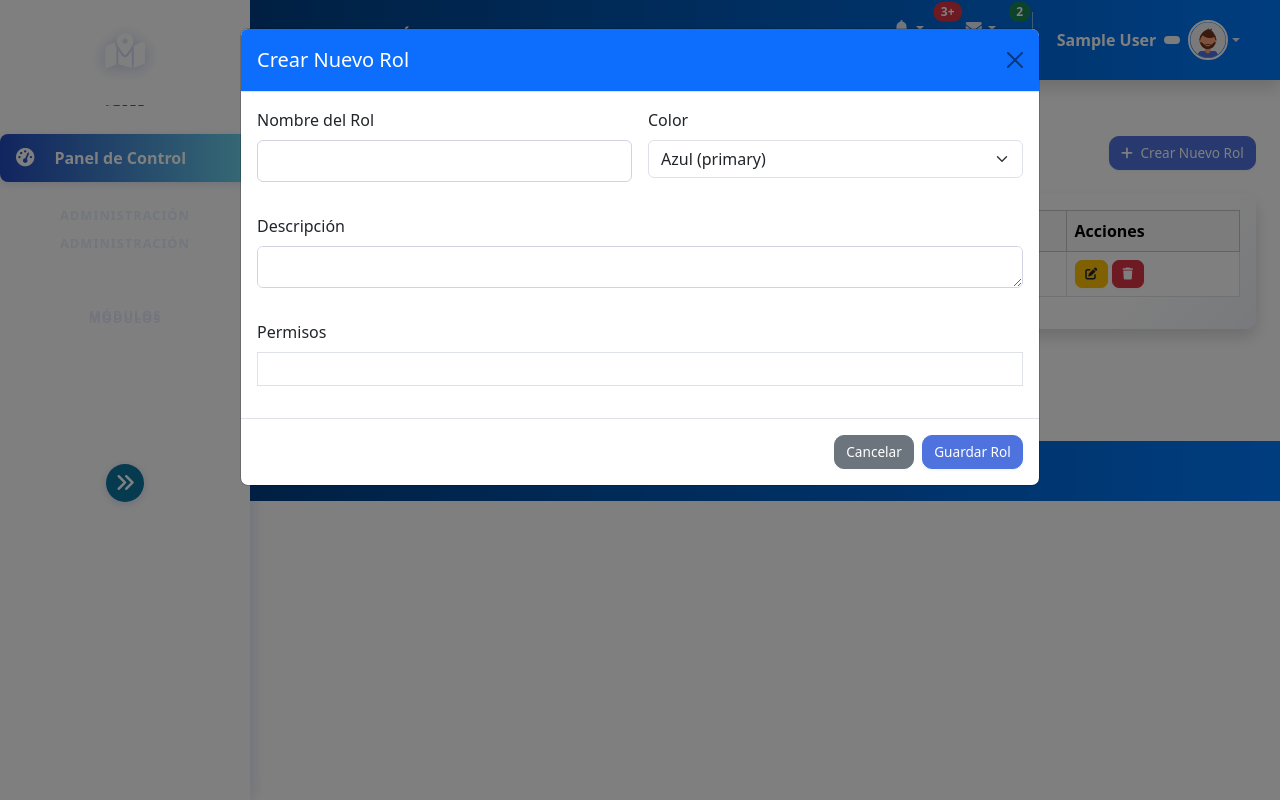
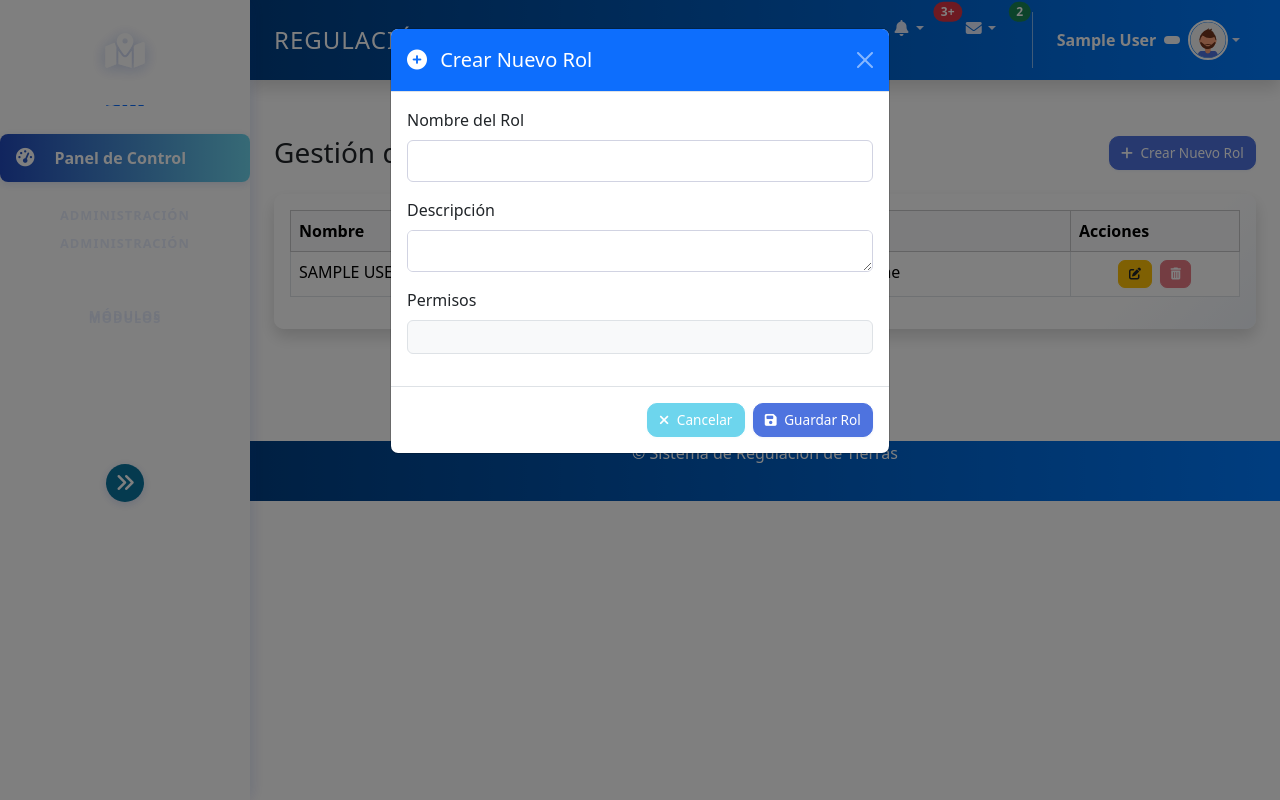
Before and after one commit to domjosepy/gestion_de_tierras, a Django app: page /roles/ in a window 1280 px wide, after a click on "Crear Nuevo Rol". Run offline with Django 5.2, Linux system fonts and the light colour scheme; a user stored in the database is signed in; tables that the repository leaves empty hold one stand-in row (values such as "Sample post"); some libraries are stand-ins or nearby versions.

Commit message:
Arreglos: Editar y eliminar roles. listar roles

```diff
--- a/administrador/urls.py
+++ b/administrador/urls.py
@@ -1,5 +1,11 @@
 from django.urls import path
-from .views import LoginView, HomeView, AdminView, InvitadoView, SignUpView, CustomPasswordChangeView, edit_profile, test_toast, RolListView, RolCreateView, RolUpdateView, RolDeleteView, SimpleUserCreateView, asignar_rol_usuario, cambiar_estado_usuario
+from .views import (
+    LoginView, HomeView, AdminView, InvitadoView, SignUpView,
+    CustomPasswordChangeView, edit_profile, test_toast,
+    RolListView, RolCreateView, SimpleUserCreateView,
+    asignar_rol_usuario, cambiar_estado_usuario,
+    editar_rol, eliminar_rol
+)
 from django.contrib.auth.views import LogoutView
 
 urlpatterns = [
@@ -27,8 +33,9 @@ urlpatterns = [
     # ------------------------------------
     path('roles/', RolListView.as_view(), name='listar_roles'),
     path('roles/crear/', RolCreateView.as_view(), name='crear_rol'),
-    path('roles/editar/<int:pk>/', RolUpdateView.as_view(), name='editar_rol'),
-    path('roles/eliminar/<int:pk>/', RolDeleteView.as_view(), name='eliminar_rol'),
+    path('roles/editar/<int:rol_id>/', editar_rol, name='editar_rol'),
+    path('roles/eliminar/<int:rol_id>/', eliminar_rol, name='eliminar_rol'),
+
 
     #---------------------------------------------
     # 4. Vistas de Crear usuario Form desde admin
--- a/administrador/views.py
+++ b/administrador/views.py
@@ -15,7 +15,7 @@ from django.urls import reverse_lazy
 from django.utils.decorators import method_decorator
 from django.views.decorators.csrf import csrf_exempt
 from django.views.decorators.http import require_POST
-from django.views.generic import TemplateView, CreateView, ListView, UpdateView, DeleteView
+from django.views.generic import TemplateView, CreateView, ListView
 
 # Local application imports
 from .forms import CustomUserCreationForm, CustomPasswordChangeForm, SimpleUserCreationForm
@@ -193,25 +193,26 @@ class RolCreateView(LoginRequiredMixin, CreateView):
         messages.error(self.request, 'Error al crear el rol. Por favor revise los datos.')
         return super().form_invalid(form)
 
-class RolUpdateView(LoginRequiredMixin, UpdateView):
-    model = Rol
-    fields = ['nombre', 'descripcion', 'color', 'permisos']
-    template_name = 'includes/administrador/modal/roles/editar_rol_modal.html'
-    success_url = reverse_lazy('listar_roles')
+def editar_rol(request, rol_id):
+    rol = get_object_or_404(Rol, id=rol_id)
+    if request.method == 'POST':
+        rol.nombre = request.POST.get('nombre')
+        rol.descripcion = request.POST.get('descripcion')
+        permisos_ids = request.POST.getlist('permisos')
+        rol.permisos.set(permisos_ids)
+        rol.save()
+        messages.success(request, "Rol actualizado correctamente.")
+        return redirect('listar_roles')
+    return redirect('listar_roles')
 
-    def form_valid(self, form):
-        response = super().form_valid(form)
-        messages.success(self.request, f'Rol "{self.object.nombre}" actualizado exitosamente!')
-        return response
-
-class RolDeleteView(LoginRequiredMixin, DeleteView):
-    model = Rol
-    success_url = reverse_lazy('listar_roles')
-
-    def delete(self, request, *args, **kwargs):
-        response = super().delete(request, *args, **kwargs)
-        messages.success(self.request, f'Rol eliminado exitosamente!')
-        return response
+def eliminar_rol(request, rol_id):
+    rol = get_object_or_404(Rol, id=rol_id)
+    if rol.user_set.exists():
+        messages.error(request, "No se puede eliminar este rol porque tiene usuarios asociados.")
+    else:
+        rol.delete()
+        messages.success(request, "Rol eliminado correctamente.")
+    return redirect('listar_roles')
 
 #=============================================================
 # VISTA PERSONALIZADA PARA CREAR USUARIOS CON EL ADMINISTRADOR
--- a/templates/administrador/administrador_dashboard.html
+++ b/templates/administrador/administrador_dashboard.html
@@ -112,7 +112,7 @@
                 </li>
             </ul>
 
-            <!-- 🔹 Botones exportación -->
+            <!-- Botones exportación -->
             <div class="btn-group" role="group">
                 <button class="btn btn-outline-secondary btn-sm" id="exportCsvBtn-usuarios" title="Exportar CSV">
                     <i class="fas fa-file-csv"></i>
--- a/templates/administrador/listar_roles.html
+++ b/templates/administrador/listar_roles.html
@@ -20,7 +20,6 @@
                         <tr>
                             <th>Nombre</th>
                             <th>Descripción</th>
-                            <th>Color</th>
                             <th>Permisos</th>
                             <th>Acciones</th>
                         </tr>
@@ -28,36 +27,48 @@
                     <tbody>
                         {% for rol in roles %}
                         <tr>
-                            <td>
-                                <span class="badge bg-{{ rol.color }}">{{ rol.nombre }}</span>
-                            </td>
-                            <td>{{ rol.descripcion|truncatechars:50 }}</td>
-                            <td>{{ rol.color }}</td>
-                            <td>
-                                {% for permiso in rol.permisos.all|slice:":3" %}
-                                    <span class="badge bg-secondary">{{ permiso.name }}</span>
-                                {% endfor %}
-                                {% if rol.permisos.count > 3 %}...{% endif %}
-                            </td>
-                            <td>
-                                <button class="btn btn-sm btn-warning"
+                            <td class="text-uppercase">{{ rol.nombre }}</td>
+                            <td>{{ rol.descripcion }}</td>
+                            <td>{{ rol.permisos|default:"-" }}</td>
+                            <td class="text-center">
+                                <!-- Botón editar -->
+                                <button
+                                    class="btn btn-sm btn-warning me-1"
                                     data-bs-toggle="modal"
                                     data-bs-target="#editarRolModal"
-                                        data-rolid="{{ rol.id }}">
+                                    data-rolid="{{ rol.id }}"
+                                    data-rolnombre="{{ rol.nombre }}"
+                                    data-roldescripcion="{{ rol.descripcion }}"
+                                    data-bs-toggle="tooltip"
+                                    title="Editar rol">
                                     <i class="fas fa-edit"></i>
                                 </button>
-                                <button class="btn btn-sm btn-danger"
+
+                                <!-- Botón eliminar -->
+                                {% if not rol.user_set.exists %}
+                                <button
+                                    class="btn btn-sm btn-danger"
                                     data-bs-toggle="modal"
                                     data-bs-target="#eliminarRolModal"
                                     data-rolid="{{ rol.id }}"
-                                        data-rolnombre="{{ rol.nombre }}">
-                                    <i class="fas fa-trash"></i>
+                                    data-rolnombre="{{ rol.nombre }}"
+                                    data-bs-toggle="tooltip"
+                                    title="Eliminar rol">
+                                    <i class="fas fa-trash-alt"></i>
                                 </button>
+                                {% else %}
+                                <button class="btn btn-sm btn-danger" disabled
+                                        data-bs-toggle="tooltip"
+                                        title="No se puede eliminar: rol en uso">
+                                    <i class="fas fa-trash-alt"></i>
+                                </button>
+                                {% endif %}
                             </td>
+
                         </tr>
                         {% empty %}
                         <tr>
-                            <td colspan="5" class="text-center">No hay roles registrados</td>
+                            <td colspan="4" class="text-center">No hay roles registrados</td>
                         </tr>
                         {% endfor %}
                     </tbody>
@@ -67,10 +78,59 @@
     </div>
 </div>
 
-<!-- Modals -->
+<!-- Modales -->
 {% include 'includes/administrador/modal/roles/crear_rol_modal.html' %}
-{% include 'includes/administrador/modal/roles/editar_rol_modal.html' %}
-{% include 'includes/administrador/modal/roles/eliminar_rol_modal.html' %}
+
+<!-- Modal edición (dinámico) -->
+<div class="modal fade" id="editarRolModal" tabindex="-1">
+  <div class="modal-dialog">
+    <form method="post" id="editarRolForm">
+      {% csrf_token %}
+      <div class="modal-content">
+        <div class="modal-header">
+          <h5 class="modal-title">Editar Rol</h5>
+          <button type="button" class="btn-close" data-bs-dismiss="modal"></button>
+        </div>
+        <div class="modal-body">
+          <div class="mb-3">
+            <label for="rolNombre" class="form-label">Nombre</label>
+            <input type="text" name="nombre" id="rolNombre" class="form-control" required>
+          </div>
+          <div class="mb-3">
+            <label for="rolDescripcion" class="form-label">Descripción</label>
+            <textarea name="descripcion" id="rolDescripcion" class="form-control"></textarea>
+          </div>
+        </div>
+        <div class="modal-footer">
+          <button type="button" class="btn btn-secondary" data-bs-dismiss="modal">Cancelar</button>
+          <button type="submit" class="btn btn-primary">Guardar cambios</button>
+        </div>
+      </div>
+    </form>
+  </div>
+</div>
+
+<!-- Modal eliminación (dinámico) -->
+<div class="modal fade" id="eliminarRolModal" tabindex="-1">
+  <div class="modal-dialog">
+    <form method="post" id="eliminarRolForm">
+      {% csrf_token %}
+      <div class="modal-content">
+        <div class="modal-header">
+          <h5 class="modal-title">Eliminar Rol</h5>
+          <button type="button" class="btn-close" data-bs-dismiss="modal"></button>
+        </div>
+        <div class="modal-body">
+          <p>¿Seguro que deseas eliminar el rol <strong id="rolNombreEliminar"></strong>?</p>
+        </div>
+        <div class="modal-footer">
+          <button type="button" class="btn btn-secondary" data-bs-dismiss="modal">Cancelar</button>
+          <button type="submit" class="btn btn-danger">Eliminar</button>
+        </div>
+      </div>
+    </form>
+  </div>
+</div>
 
 {% endblock %}
 
@@ -88,23 +148,36 @@ document.addEventListener('DOMContentLoaded', function() {
         }
     });
 
-    // Configurar modales de edición/eliminación
-    document.querySelectorAll('[data-bs-target="#editarRolModal"]').forEach(btn => {
-        btn.addEventListener('click', function() {
-            const rolId = this.getAttribute('data-rolid');
-            // Aquí podrías cargar los datos del rol via AJAX si prefieres
-            document.getElementById('editarRolForm').action = `/roles/editar/${rolId}/`;
-        });
+    // Modal Editar Rol
+    const editarRolModal = document.getElementById('editarRolModal');
+    editarRolModal.addEventListener('show.bs.modal', function (event) {
+        const button = event.relatedTarget;
+        const rolId = button.getAttribute('data-rolid');
+        const rolNombre = button.getAttribute('data-rolnombre');
+        const rolDescripcion = button.getAttribute('data-roldescripcion');
+
+        const form = editarRolModal.querySelector('#editarRolForm');
+        form.action = `/roles/editar/${rolId}/`;
+        form.querySelector('#rolNombre').value = rolNombre;
+        form.querySelector('#rolDescripcion').value = rolDescripcion;
     });
 
-    document.querySelectorAll('[data-bs-target="#eliminarRolModal"]').forEach(btn => {
-        btn.addEventListener('click', function() {
-            const rolId = this.getAttribute('data-rolid');
-            const rolNombre = this.getAttribute('data-rolnombre');
-            document.getElementById('eliminarRolForm').action = `/roles/eliminar/${rolId}/`;
+    // Modal Eliminar Rol
+    const eliminarRolModal = document.getElementById('eliminarRolModal');
+    eliminarRolModal.addEventListener('show.bs.modal', function (event) {
+        const button = event.relatedTarget;
+        const rolId = button.getAttribute('data-rolid');
+        const rolNombre = button.getAttribute('data-rolnombre');
+
+        const form = eliminarRolModal.querySelector('#eliminarRolForm');
+        form.action = `/roles/eliminar/${rolId}/`;
         document.getElementById('rolNombreEliminar').textContent = rolNombre;
     });
 });
+// Inicializar tooltips
+document.querySelectorAll('[data-bs-toggle="tooltip"]').forEach(el => {
+    new bootstrap.Tooltip(el);
 });
+
 </script>
 {% endblock %}
--- a/templates/includes/administrador/modal/roles/crear_rol_modal.html
+++ b/templates/includes/administrador/modal/roles/crear_rol_modal.html
@@ -1,64 +1,58 @@
+<!-- Modal Crear Rol -->
 <div class="modal fade" id="crearRolModal" tabindex="-1" aria-labelledby="crearRolModalLabel" aria-hidden="true">
-    <div class="modal-dialog modal-lg">
-        <div class="modal-content">
-            <div class="modal-header bg-primary text-white">
-                <h5 class="modal-title" id="crearRolModalLabel">Crear Nuevo Rol</h5>
-                <button type="button" class="btn-close" data-bs-dismiss="modal" aria-label="Close"></button>
-            </div>
+  <div class="modal-dialog">
     <form method="post" action="{% url 'crear_rol' %}">
       {% csrf_token %}
+      <div class="modal-content">
+        <!-- Encabezado -->
+        <div class="modal-header bg-primary text-white">
+          <h5 class="modal-title" id="crearRolModalLabel">
+            <i class="fas fa-plus-circle me-2"></i> Crear Nuevo Rol
+          </h5>
+          <button type="button" class="btn-close btn-close-white" data-bs-dismiss="modal" aria-label="Cerrar"></button>
+        </div>
+
+        <!-- Cuerpo -->
         <div class="modal-body">
-                    <div class="row g-3">
-                        <div class="col-md-6">
           <div class="mb-3">
             <label for="nombre" class="form-label">Nombre del Rol</label>
             <input type="text" class="form-control" id="nombre" name="nombre" required>
           </div>
-                        </div>
-                        <div class="col-md-6">
-                            <div class="mb-3">
-                                <label for="color" class="form-label">Color</label>
-                                <select class="form-select" id="color" name="color" required>
-                                    <option value="primary">Azul (primary)</option>
-                                    <option value="secondary">Gris (secondary)</option>
-                                    <option value="success">Verde (success)</option>
-                                    <option value="danger">Rojo (danger)</option>
-                                    <option value="warning">Amarillo (warning)</option>
-                                    <option value="info">Celeste (info)</option>
-                                    <option value="dark">Negro (dark)</option>
-                                </select>
-                            </div>
-                        </div>
-                        <div class="col-12">
+
           <div class="mb-3">
             <label for="descripcion" class="form-label">Descripción</label>
             <textarea class="form-control" id="descripcion" name="descripcion" rows="2"></textarea>
           </div>
-                        </div>
-                        <div class="col-12">
+
           <div class="mb-3">
             <label class="form-label">Permisos</label>
-                                <div class="border p-3" style="max-height: 200px; overflow-y: auto;">
+            <div class="border rounded p-3 bg-light" style="max-height: 220px; overflow-y: auto;">
               {% for permiso in permisos %}
               <div class="form-check">
                 <input class="form-check-input" type="checkbox"
                        id="permiso_{{ permiso.id }}"
                        name="permisos" value="{{ permiso.id }}">
                 <label class="form-check-label" for="permiso_{{ permiso.id }}">
-                                            {{ permiso.name }} <small class="text-muted">({{ permiso.content_type.app_label }}.{{ permiso.codename }})</small>
+                  {{ permiso.name }}
+                  <small class="text-muted">({{ permiso.content_type.app_label }}.{{ permiso.codename }})</small>
                 </label>
               </div>
               {% endfor %}
             </div>
           </div>
         </div>
+
+        <!-- Footer -->
+        <div class="modal-footer">
+          <button type="button" class="btn btn-secondary" data-bs-dismiss="modal">
+            <i class="fas fa-times me-1"></i> Cancelar
+          </button>
+          <button type="submit" class="btn btn-primary">
+            <i class="fas fa-save me-1"></i> Guardar Rol
+          </button>
         </div>
-                </div>
-                <div class="modal-footer">
-                    <button type="button" class="btn btn-gray" data-bs-dismiss="modal">Cancelar</button>
-                    <button type="submit" class="btn btn-primary">Guardar Rol</button>
       </div>
     </form>
   </div>
 </div>
-</div>
+<!-- Fin Modal Crear Rol -->
--- a/templates/includes/administrador/modal/roles/editar_rol_modal.html
+++ b/templates/includes/administrador/modal/roles/editar_rol_modal.html
@@ -1,25 +1,54 @@
-<div class="modal fade" id="editarRolModal" tabindex="-1" aria-labelledby="editarRolModalLabel" aria-hidden="true">
-    <div class="modal-dialog modal-lg">
+<!-- Modal Editar Rol -->
+<div class="modal fade" id="editarRolModal{{ rol.id }}" tabindex="-1" aria-labelledby="editarRolModalLabel{{ rol.id }}" aria-hidden="true">
+  <div class="modal-dialog modal-lg modal-dialog-centered">
     <div class="modal-content">
-            <div class="modal-header bg-warning text-white">
-                <h5 class="modal-title" id="editarRolModalLabel">Editar Rol</h5>
-                <button type="button" class="btn-close" data-bs-dismiss="modal" aria-label="Close"></button>
+      <form method="post" action="{% url 'editar_rol' rol.id %}">
+        {% csrf_token %}
+        <div class="modal-header bg-primary text-white">
+          <h5 class="modal-title" id="editarRolModalLabel{{ rol.id }}">Editar Rol</h5>
+          <button type="button" class="btn-close btn-close-white" data-bs-dismiss="modal" aria-label="Cerrar"></button>
         </div>
-            <form method="post" id="editarRolForm" action="">
-                {% csrf_token %}
         <div class="modal-body">
-                    <!-- Los campos se cargarán via AJAX o se rellenarán con los datos actuales -->
-                    <div class="text-center py-4">
-                        <div class="spinner-border text-primary" role="status">
-                            <span class="visually-hidden">Cargando...</span>
+          <div class="row">
+            <!-- Nombre -->
+            <div class="col-md-6">
+              <div class="mb-3">
+                <label for="nombre{{ rol.id }}" class="form-label">Nombre</label>
+                <input type="text" class="form-control" id="nombre{{ rol.id }}" name="nombre" value="{{ rol.nombre }}" required>
+              </div>
+            </div>
+            <!-- Descripción -->
+            <div class="col-md-6">
+              <div class="mb-3">
+                <label for="descripcion{{ rol.id }}" class="form-label">Descripción</label>
+                <textarea class="form-control" id="descripcion{{ rol.id }}" name="descripcion" rows="2">{{ rol.descripcion }}</textarea>
+              </div>
+            </div>
+          </div>
+          <!-- Permisos -->
+          <div class="mb-3">
+            <label class="form-label">Permisos</label>
+            <div class="row">
+              {% for permiso in permisos %}
+              <div class="col-md-4">
+                <div class="form-check">
+                  <input class="form-check-input" type="checkbox" id="permiso{{ rol.id }}{{ permiso.id }}" name="permisos" value="{{ permiso.id }}"
+                         {% if permiso in rol.permisos.all %}checked{% endif %}>
+                  <label class="form-check-label" for="permiso{{ rol.id }}{{ permiso.id }}">
+                    {{ permiso.name }}
+                  </label>
+                </div>
+              </div>
+              {% endfor %}
             </div>
           </div>
         </div>
         <div class="modal-footer">
           <button type="button" class="btn btn-secondary" data-bs-dismiss="modal">Cancelar</button>
-                    <button type="submit" class="btn btn-warning">Actualizar Rol</button>
+          <button type="submit" class="btn btn-primary">Guardar cambios</button>
         </div>
       </form>
     </div>
   </div>
 </div>
+<!-- Fin Modal Editar Rol -->
--- a/templates/includes/administrador/tablas/_tabla_usuarios.html
+++ b/templates/includes/administrador/tablas/_tabla_usuarios.html
@@ -21,7 +21,7 @@
                 {{ usuario.estado|default:'PENDIENTE' }}
               </span>
             {% elif col.campo == 'rol' or col.campo == 'rol_nombre' %}
-              <span class="badge bg-{% if usuario.rol %}info{% else %}secondary{% endif %}">
+              <span class="badge bg-info text-dark text-uppercase">
                 {{ usuario.rol.nombre|default:'Sin rol' }}
               </span>
             {% else %}
```
Also changed, not shown: templates/includes/administrador/graficos/graficos_dashboard.html (+19 -9 lines), static/css/admin5.css (line endings or trailing spaces), 1 other file. Lines whose indentation alone changed are shown as unchanged.
